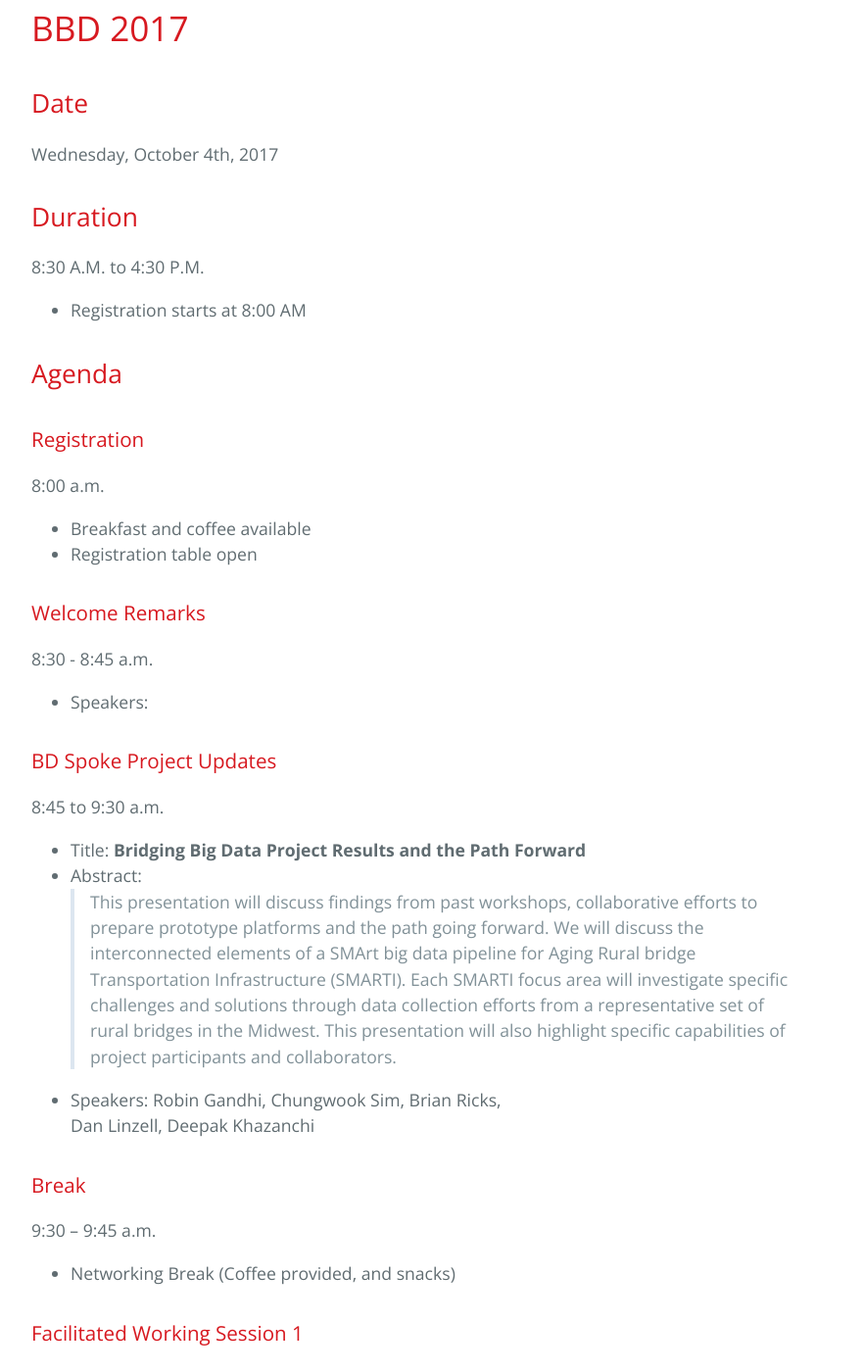
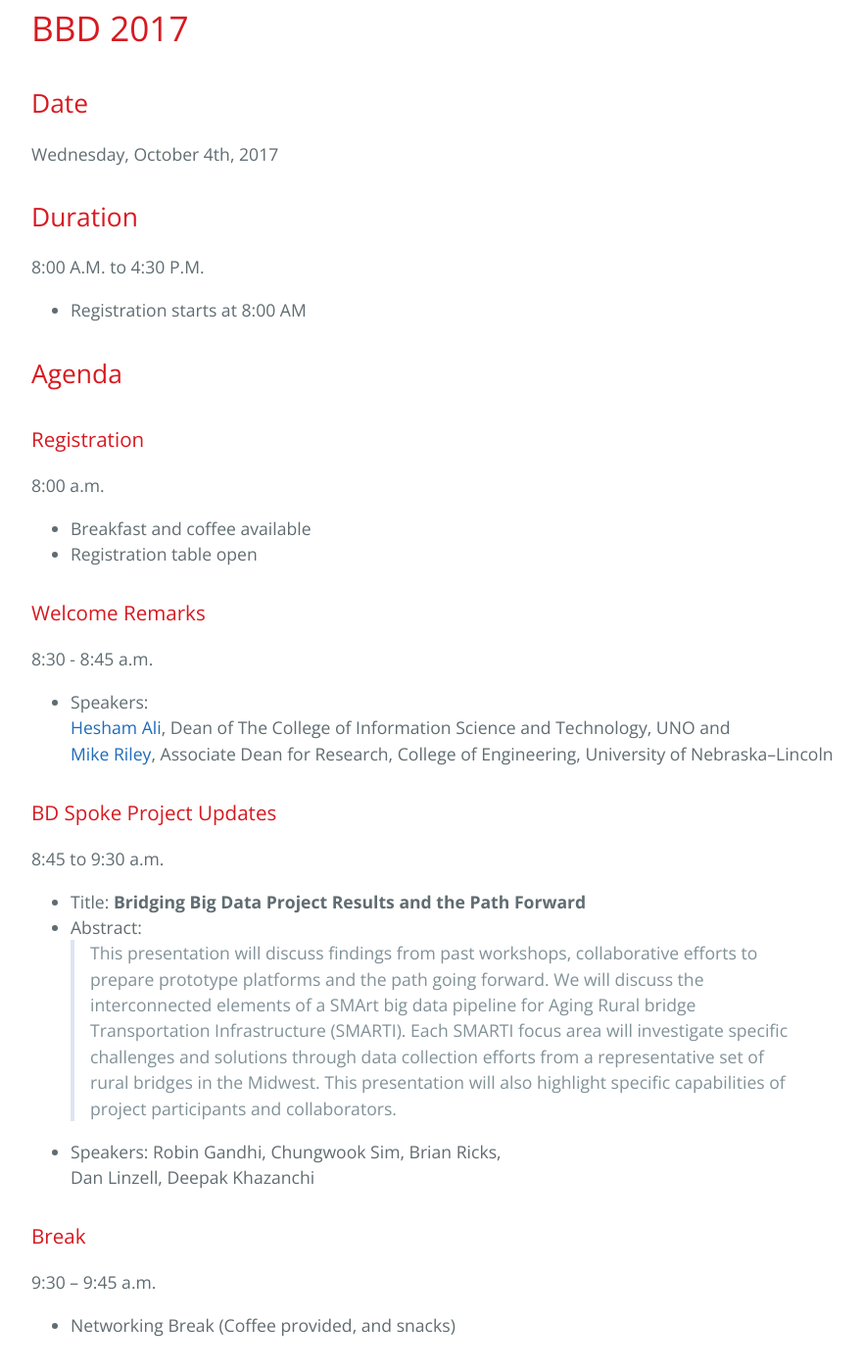
Before and after one commit to BridgingBigData/BridgingBigData.github.io, a Jekyll site: the page built from pages/bbd2017agenda.md, in a window 1280 px wide and 1400 px high, scrolled down 413 px. Shown: the whole window at 98% size, without its empty margins (192-1073 px from the left). Built offline with Jekyll 4.4.1, drawn with Linux system fonts in a browser that asks for light colours; some of the changed text lies outside the part shown.

Commit message:
agenda updates

```diff
--- a/pages/bbd2017agenda.md
+++ b/pages/bbd2017agenda.md
@@ -10,7 +10,7 @@ description: BBD 2017 Agenda
 Wednesday, October 4th, 2017
 
 ## Duration
-8:30 A.M. to 4:30 P.M.
+8:00 A.M. to 4:30 P.M.
 - Registration starts at 8:00 AM
 
 ## Agenda
@@ -23,6 +23,9 @@ Wednesday, October 4th, 2017
 ### Welcome Remarks
 8:30 - 8:45 a.m.
 - Speakers:
+[Hesham Ali](http://www.unomaha.edu/college-of-information-science-and-technology/about/faculty-staff/hesham-ali.php), Dean of The College of Information Science and Technology, UNO and
+[Mike Riley](http://engineering.unl.edu/mark-riley/), Associate Dean for Research, College of Engineering, University of Nebraska–Lincoln
+
 
 ### BD Spoke Project Updates
 8:45 to 9:30 a.m.
```
Also changed, not shown: other parts of pages/bbd2017agenda.md (+3 -3 lines).
